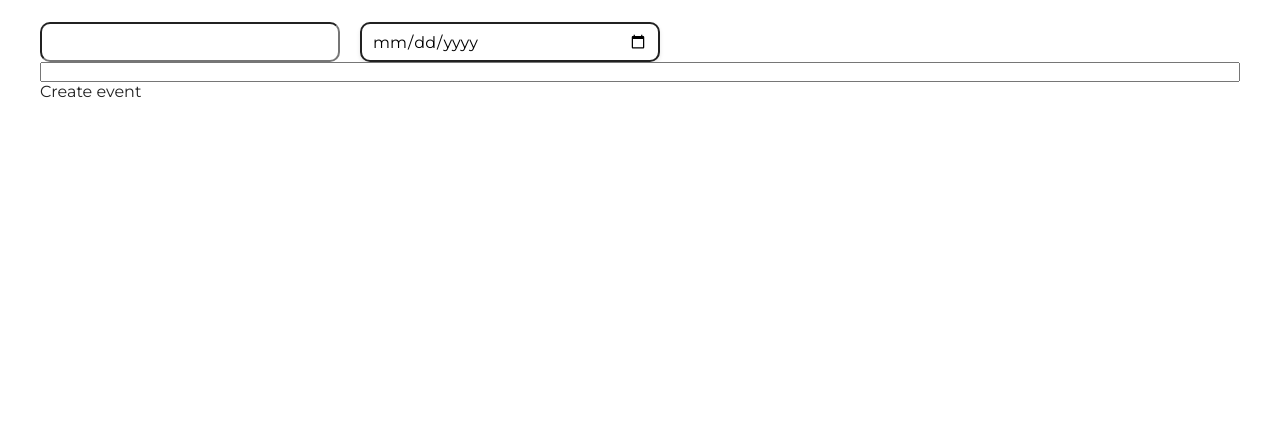
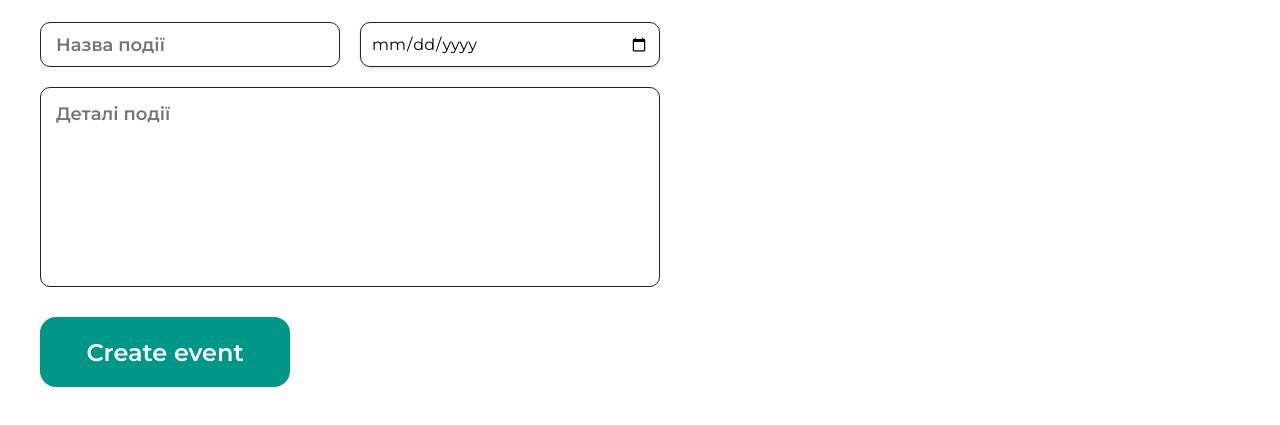
Before and after one commit to ZubalYana/Homework-Diary, a website: page public/admin/admin.html in a window 1280 px wide. Both pictures are taken after a click on the element "Події". Shown: the part 77-502 px from the top of the page. Drawn offline with nearby package versions, Linux system fonts and the light colour scheme; no server answers.

Commit message:
apply all the events required styles

```diff
--- a/public/admin/admin.html
+++ b/public/admin/admin.html
@@ -243,11 +243,11 @@
         </div>
         <div class="events" id="events">
             <div class="eventNameAndDetails">
-                <input type="text" id="eventName">
+                <input type="text" id="eventName" placeholder="Назва події">
                 <input type="date" id="eventDate">
             </div>
 
-            <input type="text" id="evenDetails">
+            <textarea type="text" id="evenDetails" placeholder="Деталі події"></textarea>
             <div class="eventBtn">Create event</div>
         </div>
         <div class="distribution" id="distribution">
--- a/public/admin/admin.scss
+++ b/public/admin/admin.scss
@@ -207,15 +207,18 @@
         justify-content: space-between;
         #eventName{
           width: 300px;
-          height: 40px;
+          height: 45px;
           border-radius: 10px;
           padding: 15px;
+          font-size: 18px;
+          font-weight: 600;
+          border: 1px #212121 solid;
         }
         #eventDate {
-          height: 40px;
+          height: 45px;
           font-size: 16px;
           padding: 10px;
-          border: 2px solid #212121;
+          border: 1px #212121 solid;
           border-radius: 10px;
           outline: none;
           box-shadow: 0 2px 4px rgba(0, 0, 0, 0.1);
@@ -223,12 +226,46 @@
           max-width: 300px;
           transition: border-color 0.3s, box-shadow 0.3s;
       }
-
       #eventDate:focus {
           border-color: #555;
           box-shadow: 0 0 5px #888;
       }
       }
+      #evenDetails{
+        width: 620px;
+        height: 200px;
+        border-radius: 10px;
+        padding: 15px;
+        font-size: 18px;
+        font-weight: 600;
+        border: 1px #212121 solid;
+        resize: none;
+        margin-top: 20px;
+      }
+      .eventBtn{
+        width: 250px;
+        height: 70px;
+        background-color: #009688;
+        color: #fff;
+        font-size: 24px;
+        font-weight: 600;
+        display: flex;
+        justify-content: center;
+        align-items: center;
+        border-radius: 16px;
+        transition: 0.4s ease-in-out;
+        cursor: pointer;
+        margin-top: 30px;
+        user-select: none;
+    }
+    .eventBtn:hover{
+        background-color: #B2DFDB;
+        color: #212121;
+    }
+    .eventBtn:active{
+        background-color: #212121;
+        color: #fff;
+    }
 
     }
     .distribution{
```
Also changed, not shown: public/admin/admin.css, 1 other file.
